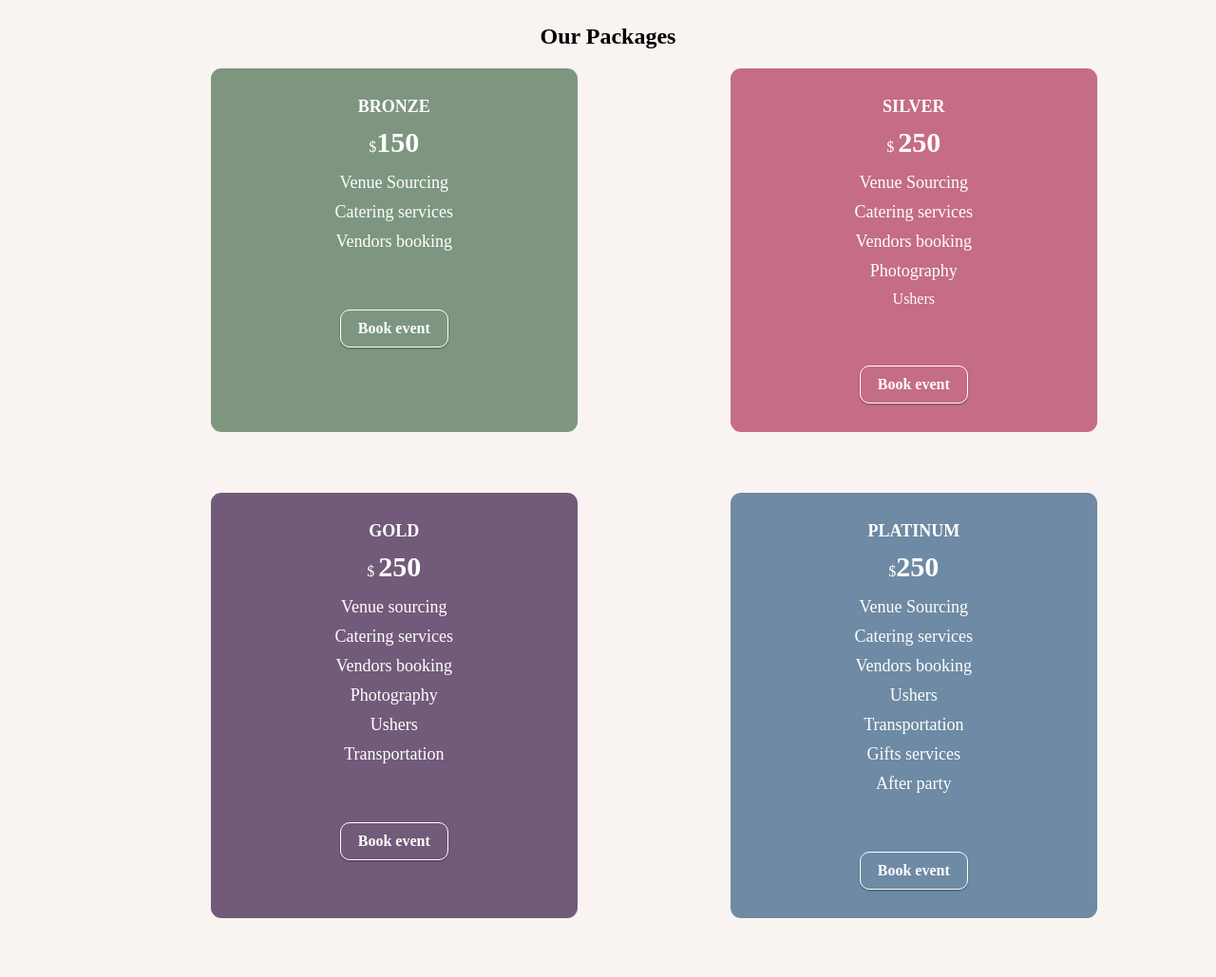
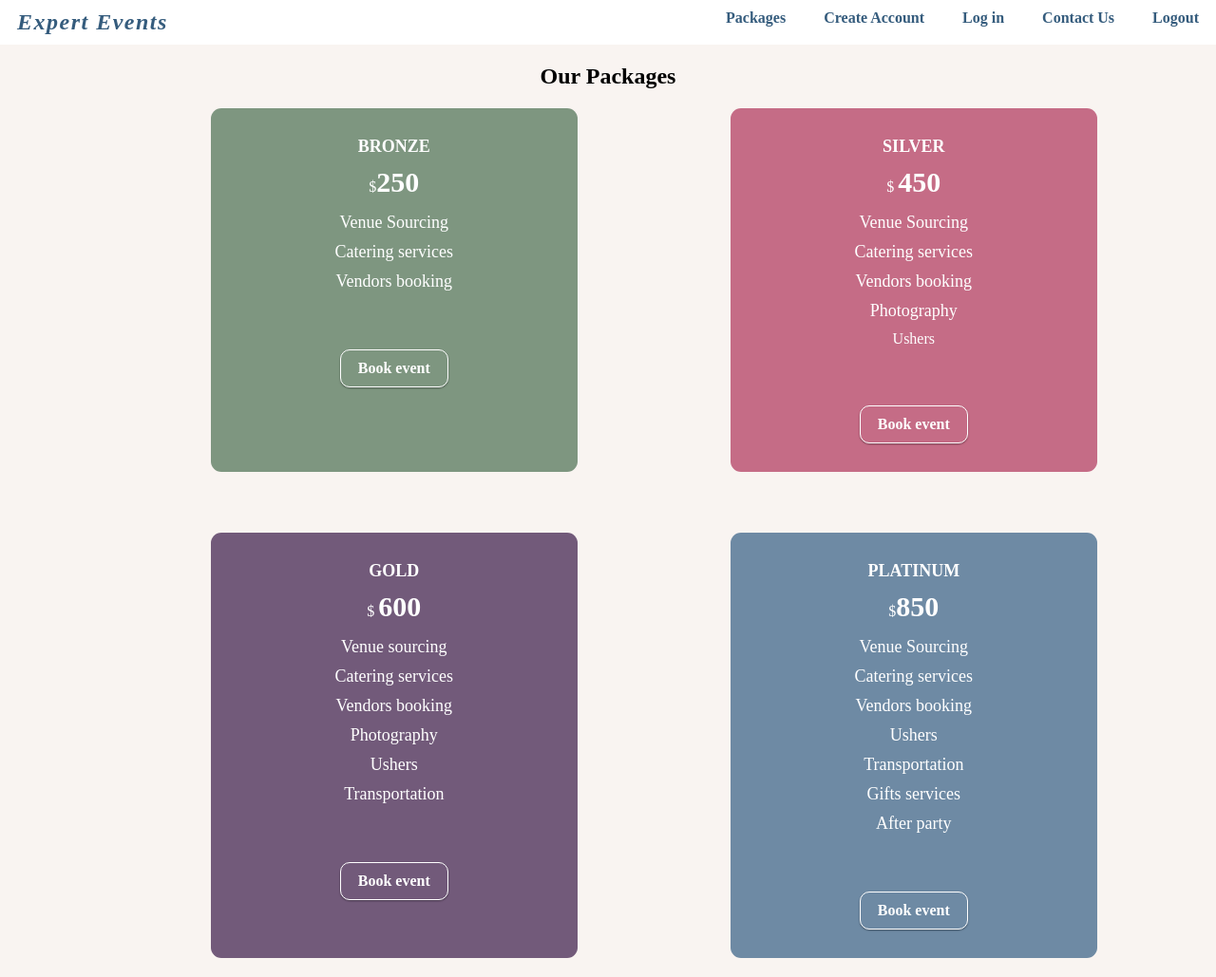
Before and after one commit to Nisha-codes/Expert-events, a PHP site: page /packages.php in a window 1280 px wide. Shown: the whole page at 95% size. Before the commit the page ends 967 px from the top, so only its background shows below. Run offline with PHP 8.4, Linux system fonts and the light colour scheme.

Commit message:
first commit

```diff
--- a/dashboard.html
+++ b/dashboard.php
@@ -7,6 +7,7 @@
     <title>Expert-Events</title>
     <link rel="stylesheet" href="style.css" />
   </head>
+
   <body class="container admin-dash">
     <h1 class="welcome">Welcome, Admin</h1>
     <div>
--- a/includes/database.php
+++ b/includes/database.php
@@ -1,6 +1,6 @@
 <?php
 
-$con = mysqli_connect('localhost', 'root','','aisha');
+$con = mysqli_connect('localhost:3307', 'root','Nanish01','event');
 //$con = mysqli_connect('localhost', 'id18789202_fredgab1','Kj6-J>kuwaXDl7&8','id18789202_fredgab');
 
 ?>
--- a/index.php
+++ b/index.php
@@ -35,9 +35,7 @@ $logged_in  = isset($_SESSION['auth_user']);
             ?>
             <li><a class="main-nav-link" href="signout.php">Logout</a></li>
             <?php }?>
-          <!-- <li>
-            <a class="main-nav-link nav-cta" href="#cta">Try for free!</a>
-          </li> -->
+
         </ul>
       </nav>
     </header>
--- /dev/null
+++ b/navbar.php
@@ -0,0 +1,30 @@
+<!DOCTYPE html>
+<html lang="en">
+  <head>
+    <meta charset="UTF-8" />
+    <meta http-equiv="X-UA-Compatible" content="IE=edge" />
+    <meta name="viewport" content="width=device-width, initial-scale=1.0" />
+    <title>Expert-Events</title>
+    <link rel="stylesheet" href="style.css" />
+  </head>
+  <body>
+    <header class="header">
+      <a href="#" class="logo">
+        <em>Expert Events</em>
+      </a>
+      <nav class="main-nav">
+        <ul class="main-nav-list">
+          <li><a class="main-nav-link" href="packages.php">Packages</a></li>
+
+          <li><a class="main-nav-link" href="signup.php">Create Account</a></li>
+          <li>
+            <a class="main-nav-link" href="signin.php">Log in</a>
+          </li>
+
+          <li><a class="main-nav-link" href="#sub">Contact Us</a></li>
+
+            <li><a class="main-nav-link" href="signout.php">Logout</a></li>
+
+        </ul>
+      </nav>
+    </header>
--- a/packages.php
+++ b/packages.php
@@ -1,3 +1,4 @@
+
 <!DOCTYPE html>
 <html lang="en">
   <head>
@@ -8,13 +9,16 @@
     <link rel="stylesheet" href="style.css" />
   </head>
   <body class="pack">
+  <?php
+    include 'navbar.php'
+  ?>
     <section class="container">
-      <h2 class="center-text welcome">Our Packages</h2>
+      <h2 class="center-text welcome mt">Our Packages</h2>
 
       <div class="packages">
         <div class="package-card p1">
           <p class="package-heading">BRONZE</p>
-          <p class="dollar">$<span class="price">150</span></p>
+          <p class="dollar">$<span class="price">250</span></p>
           <ul class="card-ul">
             <li class="card-list">Venue Sourcing</li>
             <li class="card-list">Catering services</li>
@@ -26,7 +30,7 @@
         </div>
         <div class="package-card p2">
           <p class="package-heading">SILVER</p>
-          <p class="dollar">$ <span class="price">250</span></p>
+          <p class="dollar">$ <span class="price">450</span></p>
           <ul class="card-ul">
             <li class="card-list">
               Venue Sourcing
@@ -47,7 +51,7 @@
         </div>
         <div class="package-card p3">
           <p class="package-heading">GOLD</p>
-          <p class="dollar">$ <span class="price">250</span></p>
+          <p class="dollar">$ <span class="price">600</span></p>
           <ul class="card-ul">
             <li class="card-list">
               Venue sourcing
@@ -72,7 +76,7 @@
         </div>
         <div class="package-card p4">
           <p class="package-heading">PLATINUM</p>
-          <p class="dollar">$<span class="price">250</span></p>
+          <p class="dollar">$<span class="price">850</span></p>
           <ul class="card-ul">
             <li class="card-list">
               Venue Sourcing
--- a/style.css
+++ b/style.css
@@ -263,6 +263,11 @@ td a {
   cursor: pointer;
 }
 
+.back {
+  color: #fdf2e9;
+  font-weight: 600;
+}
+
 .guest-btn {
   margin: 0;
   font-size: 14px;
@@ -293,7 +298,10 @@ td a {
 
 .pack {
   background-color: #f9f4f1;
-  margin-top: 25px;
+}
+
+.mt {
+  margin-top: 20px;
 }
 
 .card-ul {
```
Also changed, not shown: bookpackage.php (+7 -5 lines), signin.php (+6 -6 lines).
